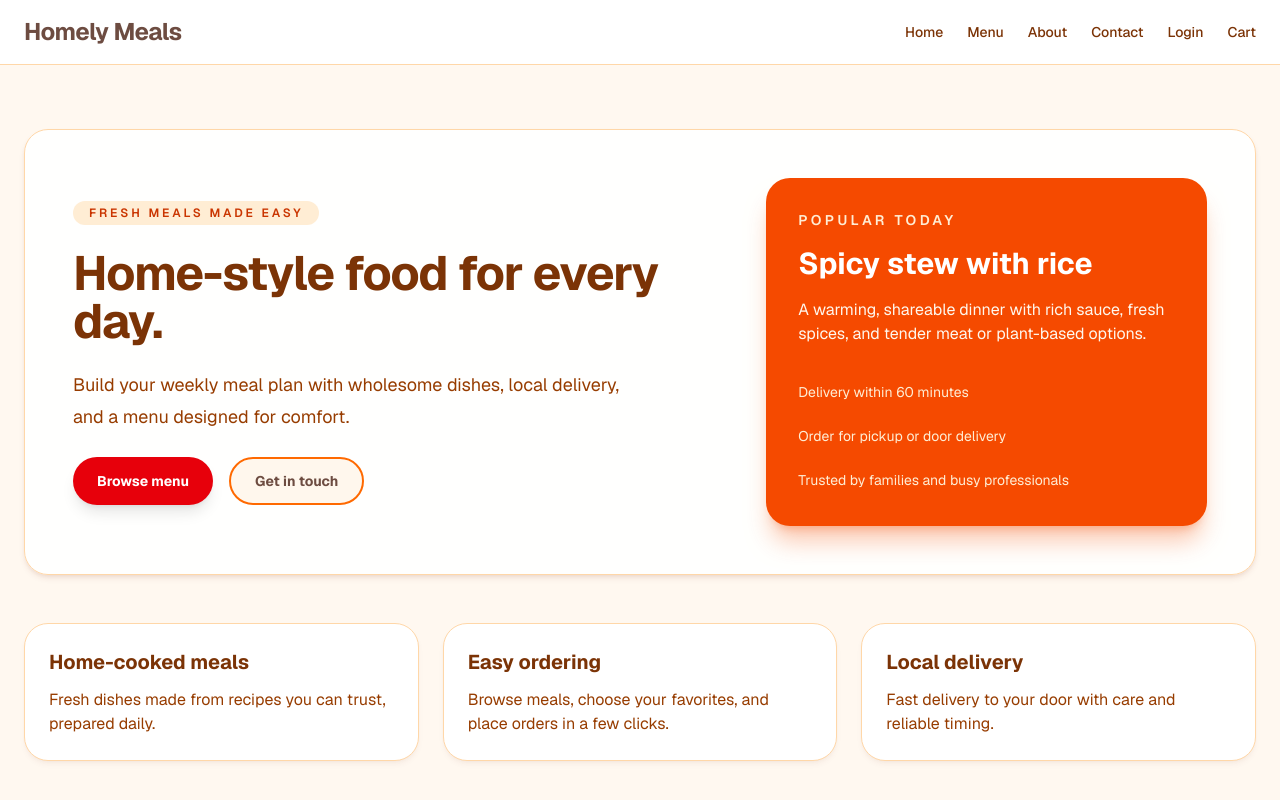
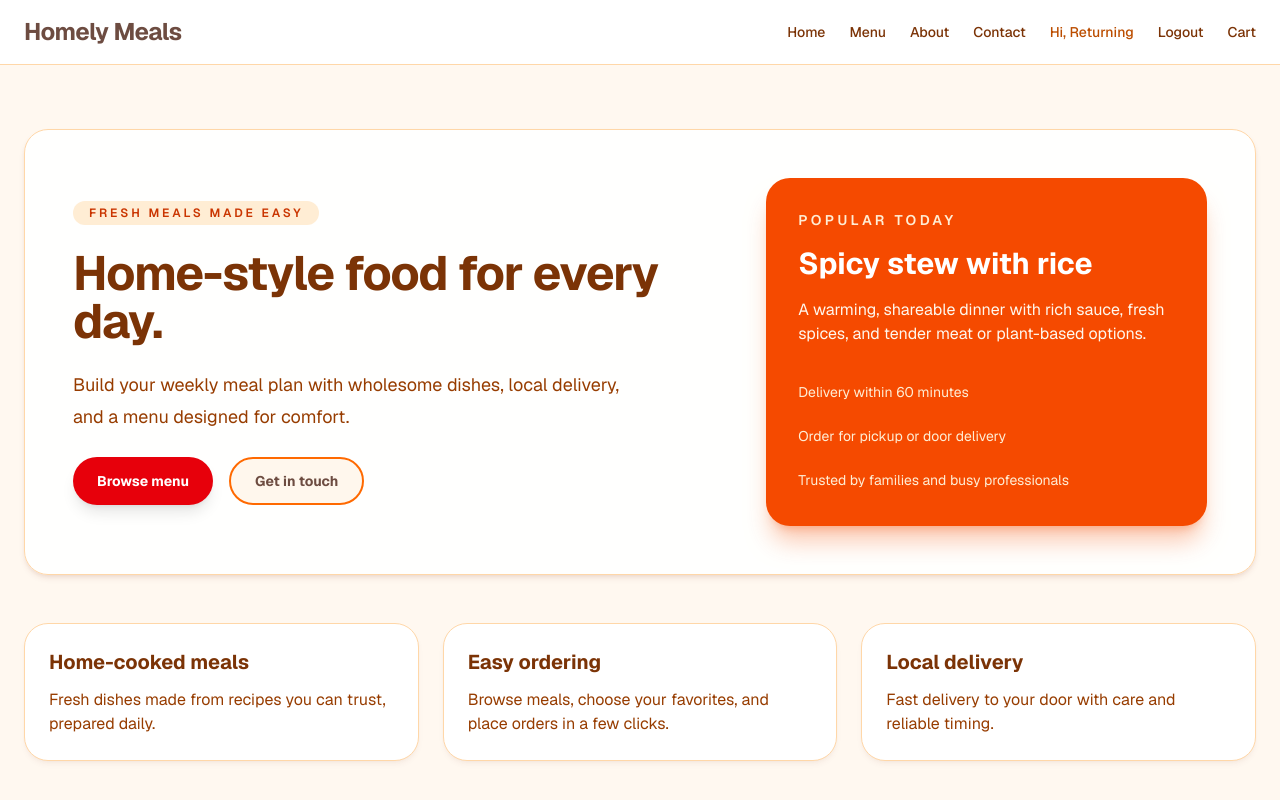
Before and after one commit to akindeleDaniel/Homely-meals-web, a Next.js app in the folder client/: page / in a window 1280 px wide. Shown: the top 800 px of the page. Built offline with nearby package versions, Linux system fonts and the light colour scheme; sample sign-in values are in the browser's storage.

Commit message:
Updated LayoutContent with auth status display and logout button

```diff
--- a/client/src/components/LayoutContent.tsx
+++ b/client/src/components/LayoutContent.tsx
@@ -2,9 +2,11 @@
 
 import Link from 'next/link';
 import { useCart } from '@/context/CartContext';
+import { useAuth } from '@/context/AuthContext';
 
 export default function LayoutContent({ children }: { children: React.ReactNode }) {
   const { getTotalItems } = useCart();
+  const { isAuthenticated, user, logout } = useAuth();
   const totalItems = getTotalItems();
 
   return (
@@ -27,9 +29,23 @@ export default function LayoutContent({ children }: { children: React.ReactNode
             <Link href="/contact" className="transition hover:text-orange-600">
               Contact
             </Link>
-            <Link href="/login" className="transition hover:text-orange-600">
-              Login
-            </Link>
+
+            {isAuthenticated ? (
+              <>
+                <span className="text-amber-700">Hi, {user?.firstName}</span>
+                <button
+                  onClick={logout}
+                  className="transition hover:text-orange-600"
+                >
+                  Logout
+                </button>
+              </>
+            ) : (
+              <Link href="/login" className="transition hover:text-orange-600">
+                Login
+              </Link>
+            )}
+
             <Link href="/cart" className="relative transition hover:text-orange-600">
               Cart
               {totalItems > 0 && (
```
